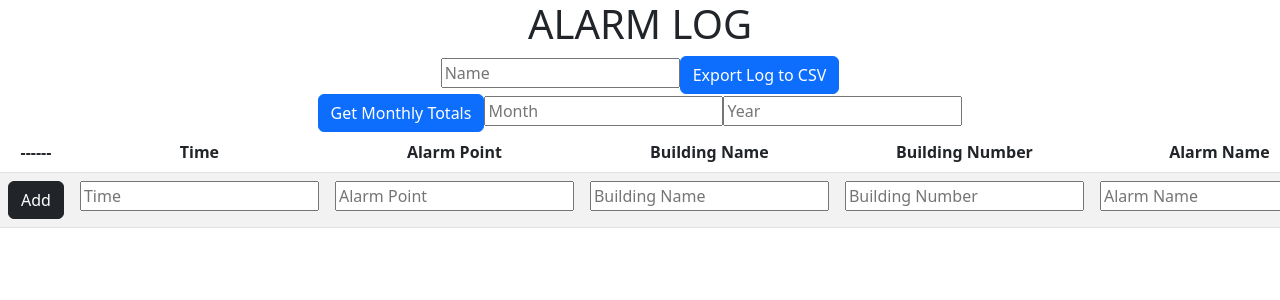
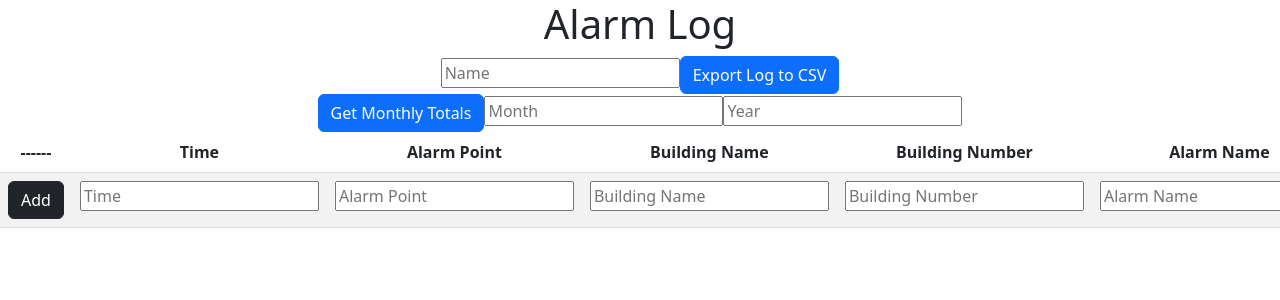
Before and after one commit to Abishanka/birdseyesecurity, a React (Create React App) app in the folder app/: page / in a window 1280 px wide. Shown: the top 300 px of the page. Built offline with nearby package versions, Linux system fonts and the light colour scheme.

Commit message:
changed title back to normal

```diff
--- a/app/src/components/Header.js
+++ b/app/src/components/Header.js
@@ -6,7 +6,7 @@ import Button from 'react-bootstrap/Button';
 const Header = () => {
     return (
         <div className="header">
-            <h1>ALARM LOG</h1>
+            <h1>Alarm Log</h1>
             <div>
                 <input type="text" placeholder='Name'/>
                 <Button>Export Log to CSV</Button>
```
